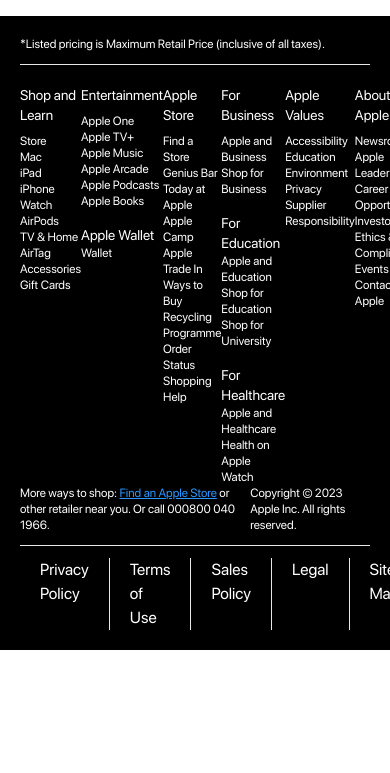
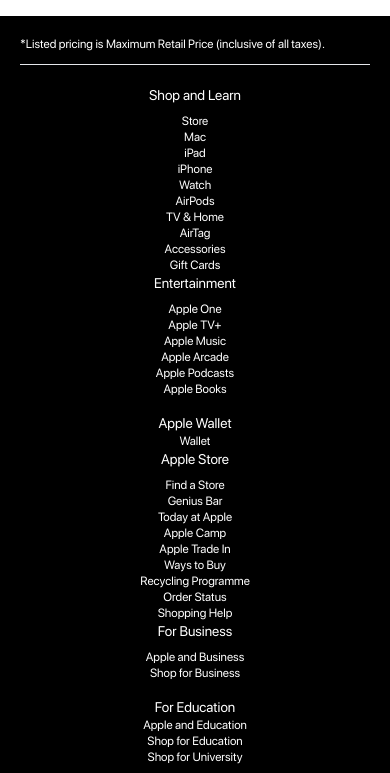
Before and after one commit to Md-RonyAhmed/MacWebsite, a website built with Vite: page index.html in a window 390 px wide. Shown: the part 6231-7004 px from the top of the page. Before the commit the page ends 6881 px from the top, so only its background shows below. Built offline with nearby package versions, Linux system fonts and the light colour scheme.

Commit message:
Updated footer

```diff
--- a/index.html
+++ b/index.html
@@ -14,7 +14,9 @@
 </head>
 
 <body class="font-SFpro font-normal">
-    <!-------------------------------------------------- header start -------------------------------------------------->
+    <!--------------------------------------------------
+    header start
+    -------------------------------------------------->
     <header class="px-2 md:px-8 bg-black text-white py-2 md:py-8 flex justify-between items-center relative">
         <a href="#">
             <img src="./assets/images/logo.png" alt="logo">
@@ -22,7 +24,7 @@
         <i id="mobileMenu" class="fa-solid fa-bars cursor-pointer md:invisible"></i>
         <ul class="flex flex-col md:flex-row text-center justify-center gap-4 absolute top-10 py-10 md:py-0 left-0 w-full bg-black invisible md:visible md:static"
             id="mainMenu">
-            <li class="hover:text-primary transition-all duration-200"><a href="#">Store </a></li>
+            <li class="hover:text-primary transition-all duration-200"><a href="#">Store</a></li>
             <li class="hover:text-primary transition-all duration-200"><a href="#">Mac</a></li>
             <li class="hover:text-primary transition-all duration-200"><a href="#">iPad</a></li>
             <li class="hover:text-primary transition-all duration-200"><a href="#">iPhone</a></li>
@@ -40,7 +42,9 @@
             <i class="fa-regular fa-circle-user cursor-pointer"></i>
         </div>
     </header>
-    <!--------------------------------------------------- header end --------------------------------------------------->
+    <!---------------------------------------------------
+    header end
+    --------------------------------------------------->
     <!---------------------------------------------- main section start ------------------------------------------------>
     <main class="space-y-10 px-2 md:px-5">
         <!-- features section start -->
@@ -438,7 +442,7 @@
     <!-- footer start -->
     <footer class="p-5 bg-black text-white mt-10">
         <p class="text-xs border-b pb-3">*Listed pricing is Maximum Retail Price (inclusive of all taxes).</p>
-        <div class="flex justify-between pt-5">
+        <div class="md:flex md:justify-between text-center md:text-justify pt-5">
             <div>
                 <h4 class="mb-2 text-sm">Shop and Learn</h4>
                 <ul class="text-xs">
```
